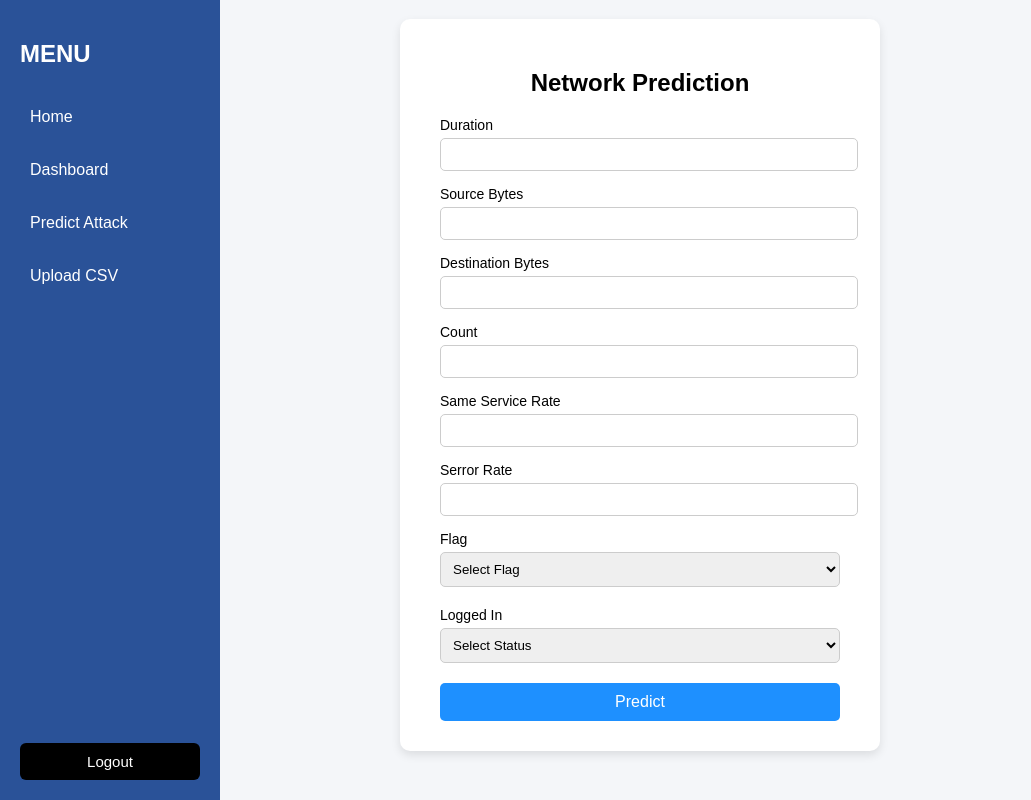
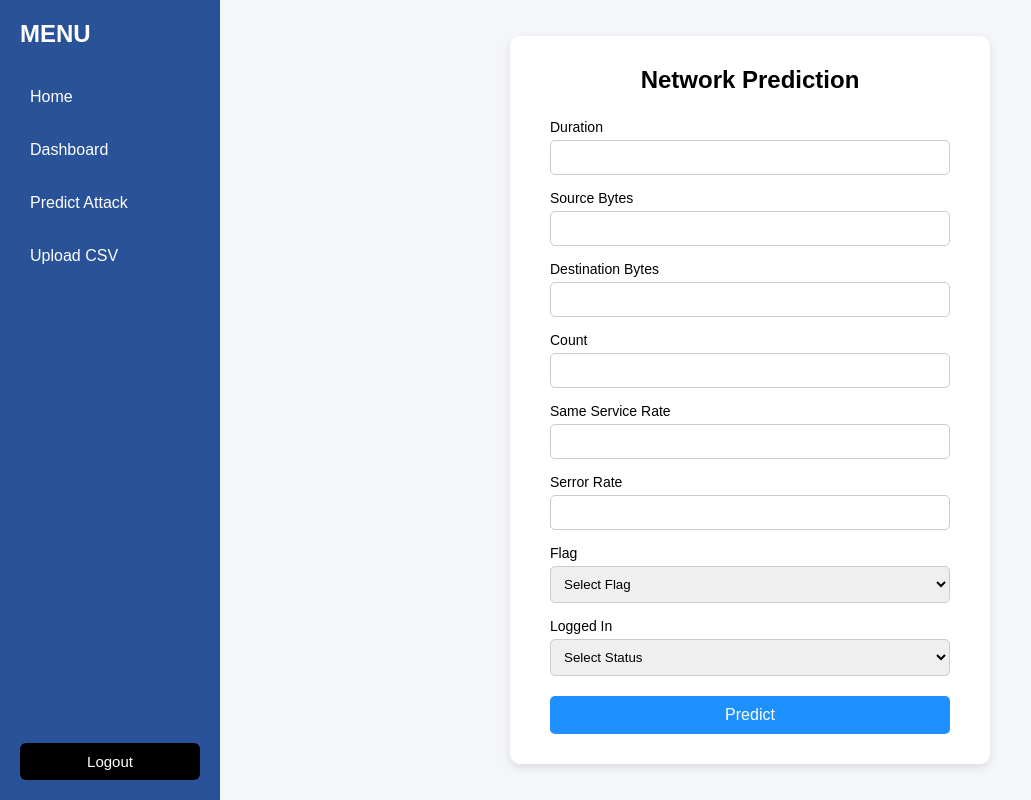
Before and after one commit to Palak0515/Network-Attack-Detection-System, a Flask app: page /predict in a window 1280 px wide. Shown: the whole page, without its empty margins (0-1031 px from the left). Run offline with Flask 3, Linux system fonts and the light colour scheme; parts of the project's set-up code (start-up, migrations or seed data) failed here and were passed over.

Commit message:
Update predict.html

```diff
--- a/templates/predict.html
+++ b/templates/predict.html
@@ -7,179 +7,174 @@
     <style>
         body {
             margin: 0;
-    font-family: Arial;
-    display: flex;
+            font-family: Arial, sans-serif;
             background: #f4f6f9;
         }
 
-/* Sidebar */
         .sidebar {
+            position: fixed;
+            left: 0;
+            top: 0;
             width: 220px;
             height: 100vh;
+            box-sizing: border-box;
+            padding: 20px;
             background: #2a5298;
             color: white;
-    padding: 20px;
-    box-sizing: border-box;
-
-    display: flex;
-    flex-direction: column;
-    justify-content: space-between;
-
-    position: fixed;
-    overflow-y: auto;
         }
 
         .sidebar h2 {
-    margin-bottom: 30px;
+            margin: 0 0 30px;
         }
 
         .sidebar a {
             display: block;
+            padding: 10px;
+            margin: 15px 0;
             color: white;
             text-decoration: none;
-    margin: 15px 0;
-    padding: 10px;
             border-radius: 6px;
         }
 
         .sidebar a:hover {
-    background-color: rgba(255,255,255,0.2);
+            background: rgba(255, 255, 255, 0.2);
         }
 
         .logout-btn {
-    background-color: black;
+            position: absolute;
+            bottom: 20px;
+            left: 20px;
+            width: 180px;
+            padding: 10px;
+            border: none;
+            border-radius: 6px;
+            background: black;
             color: white;
-    border: none;
-    padding: 10px 18px;
-    border-radius: 6px;
             cursor: pointer;
             font-size: 15px;
-    width: 100%;
-    text-align: center;
         }
+
         .logout-btn:hover {
-    background-color: red;
-    color: white;
+            background: red;
         }
+
         .main {
-    flex: 1;
+            margin-left: 220px;
+            min-height: 100vh;
             display: flex;
             justify-content: center;
             align-items: center;
-    padding-top:1.5%;
         }
 
-/* Form Card */
         .form-container {
+            width: 400px;
+            padding: 30px 40px;
             background: white;
-    padding: 30px 40px;
             border-radius: 10px;
-    width: 400px;
-    box-shadow: 0 4px 10px rgba(0,0,0,0.1);
+            box-shadow: 0 4px 10px rgba(0, 0, 0, 0.1);
         }
 
         .form-container h2 {
             text-align: center;
-    margin-bottom: 20px;
+            margin: 0 0 25px;
         }
 
-/* Inputs */
         .form-group {
             margin-bottom: 15px;
         }
 
         label {
-    font-size: 14px;
             display: block;
             margin-bottom: 5px;
+            font-size: 14px;
         }
 
-input {
+        input,
+        select {
             width: 100%;
-    padding: 8px;
+            box-sizing: border-box;
+            padding: 9px;
             border: 1px solid #ccc;
             border-radius: 5px;
         }
 
-/* Button */
-button {
+        .predict-btn {
             width: 100%;
+            margin-top: 5px;
             padding: 10px;
+            border: none;
+            border-radius: 5px;
             background: #1e90ff;
-    border: none;
             color: white;
-    border-radius: 5px;
+            font-size: 16px;
             cursor: pointer;
-    font-size: 16px;
         }
 
-button:hover {
+        .predict-btn:hover {
             background: #3742fa;
-}
-    .form-control{
-    width: 100%;
-    padding: 8px;
-    border: 1px solid #ccc;
-    border-radius: 5px;
-    margin-bottom: 5px;
-
         }
     </style>
 </head>
 
 <body>
 
-<!-- Sidebar -->
     <div class="sidebar">
-    <div>
         <h2>MENU</h2>
+
         <a href="/home">Home</a>
         <a href="/dashboard">Dashboard</a>
         <a href="/predict">Predict Attack</a>
         <a href="/upload">Upload CSV</a>
-    </div>
+
         <button class="logout-btn" onclick="logout()">Logout</button>
     </div>
 
     <div class="main">
         <div class="form-container">
+
             <h2>Network Prediction</h2>
 
-    <form method="POST" action="/predict">
+            <form action="/predict" method="POST">
 
                 <div class="form-group">
-            <label>Duration</label>
-            <input type="number" step="any" name="duration" required>
+                    <label for="duration">Duration</label>
+                    <input type="number" step="any" id="duration"
+                           name="duration" required>
                 </div>
 
                 <div class="form-group">
-            <label>Source Bytes</label>
-            <input type="number" step="any" name="src_bytes" required>
+                    <label for="src_bytes">Source Bytes</label>
+                    <input type="number" step="any" id="src_bytes"
+                           name="src_bytes" required>
                 </div>
 
                 <div class="form-group">
-            <label>Destination Bytes</label>
-            <input type="number" step="any" name="dst_bytes" required>
+                    <label for="dst_bytes">Destination Bytes</label>
+                    <input type="number" step="any" id="dst_bytes"
+                           name="dst_bytes" required>
                 </div>
 
                 <div class="form-group">
-            <label>Count</label>
-            <input type="number" step="any" name="count" required>
+                    <label for="count">Count</label>
+                    <input type="number" step="any" id="count"
+                           name="count" required>
                 </div>
 
                 <div class="form-group">
-            <label>Same Service Rate</label>
-            <input type="number" step="any" name="same_srv_rate" required>
+                    <label for="same_srv_rate">Same Service Rate</label>
+                    <input type="number" step="any" id="same_srv_rate"
+                           name="same_srv_rate" required>
                 </div>
 
                 <div class="form-group">
-            <label>Serror Rate</label>
-            <input type="number" step="any" name="serror_rate" required>
+                    <label for="serror_rate">Serror Rate</label>
+                    <input type="number" step="any" id="serror_rate"
+                           name="serror_rate" required>
                 </div>
 
                 <div class="form-group">
-            <label>Flag</label>
-            <select name="flag" class="form-control" required>
+                    <label for="flag">Flag</label>
+                    <select id="flag" name="flag" required>
                         <option value="">Select Flag</option>
                         <option value="0">SF (Successful)</option>
                         <option value="1">S0 (No Response)</option>
@@ -188,15 +183,15 @@ button:hover {
                 </div>
 
                 <div class="form-group">
-            <label>Logged In</label>
-                    <select name="logged_in" class="form-control" required>
+                    <label for="logged_in">Logged In</label>
+                    <select id="logged_in" name="logged_in" required>
                         <option value="">Select Status</option>
                         <option value="1">Yes</option>
                         <option value="0">No</option>
                     </select>
                 </div>
 
-        <button type="submit">Predict</button>
+                <button type="submit" class="predict-btn">Predict</button>
 
             </form>
         </div>
```
Lines whose indentation alone changed are shown as unchanged.
